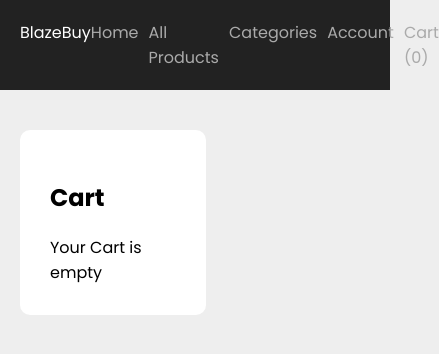
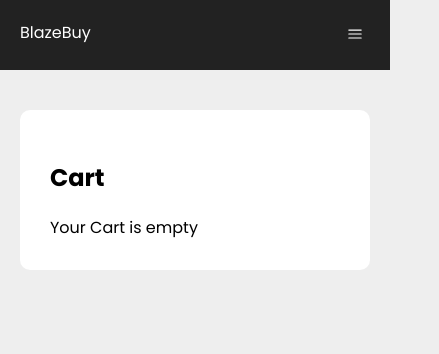
Before and after one commit to 0xPrakharG/blazebuy_front, a Next.js app: page /cart in a window 390 px wide. Shown: the top 354 px of the page, 439 px wide, since content can reach past the window. Built offline with nearby package versions, Linux system fonts and the light colour scheme.

Commit message:
styles: responsive

```diff
--- a/components/Button.js
+++ b/components/Button.js
@@ -4,7 +4,7 @@ import styled, { css } from "styled-components";
 export const ButtonStyle = css`
   border: 0;
   text-decoration: none;
-  padding: 5px 15px;
+  padding: 5px 10px;
   border-radius: 5px;
   cursor: pointer;
   display: inline-flex;
--- a/components/Header.js
+++ b/components/Header.js
@@ -1,8 +1,9 @@
 import Link from "next/link";
 import styled from "styled-components";
 import Center from "./Center";
-import { useContext } from "react";
+import { useContext, useState } from "react";
 import { CartContext } from "./CartContext";
+import BarsIcon from "./icons/BarsIcon";
 
 const StyledHeader = styled.header`
   background-color: #222;
@@ -10,6 +11,8 @@ const StyledHeader = styled.header`
 const Logo = styled(Link)`
   color: #fff;
   text-decoration: none;
+  position: relative;
+  z-index: 3;
 `;
 const Wrapper = styled.div`
   display: flex;
@@ -17,28 +20,69 @@ const Wrapper = styled.div`
   padding: 20px 0;
 `;
 const NavLink = styled(Link)`
+  display: block;
   color: #aaa;
   text-decoration: none;
+  padding: 10px 0;
+  @media screen and (min-width: 768px) {
+    padding: 0;
+  }
 `;
 const StyledNav = styled.nav`
-  display: flex;
-  gap: 10px;
+  ${(props) =>
+    props.mobileNavActive
+      ? `
+  display: block;
+  `
+      : `
+  display: none;
+  `}
+  gap: 15px;
+  position: fixed;
+  top: 0;
+  bottom: 0;
+  left: 0;
+  right: 0;
+  padding: 70px 20px 20px;
+  background-color: #222;
+  @media screen and (min-width: 768px) {
+    display: flex;
+    position: static;
+    padding: 0;
+  }
+`;
+const NavButton = styled.button`
+  background-color: transparent;
+  border: 0;
+  width: 30px;
+  height: 30px;
+  color: white;
+  cursor: pointer;
+  position: relative;
+  z-index: 3;
+  @media screen and (min-width: 768px) {
+    display: none;
+  }
 `;
 
 export default function Header() {
   const { cartProducts } = useContext(CartContext);
+  const [mobileNavActive, setMobileNavActive] = useState(false);
   return (
     <StyledHeader>
       <Center>
         <Wrapper>
           <Logo href={"/"}>BlazeBuy</Logo>
-          <StyledNav>
+          <StyledNav mobileNavActive={mobileNavActive}>
             <NavLink href={"/"}>Home</NavLink>
             <NavLink href={"/products"}>All Products</NavLink>
             <NavLink href={"/categories"}>Categories</NavLink>
             <NavLink href={"/account"}>Account</NavLink>
             <NavLink href={"/cart"}>Cart ({cartProducts.length})</NavLink>
           </StyledNav>
+          <NavButton onClick={() => setMobileNavActive((prev) => !prev)}>
+            <BarsIcon />
+          </NavButton>
         </Wrapper>
       </Center>
     </StyledHeader>
--- a/components/ProductImages.js
+++ b/components/ProductImages.js
@@ -25,7 +25,6 @@ const ImageButton = styled.div`
   `
       : `
     border-color: transparent;
-    opacity: 0.7;
   `}
   display: flex;
   align-items: center;
--- a/components/ProductsGrid.js
+++ b/components/ProductsGrid.js
@@ -3,8 +3,11 @@ import ProductBox from "./ProductBox";
 
 const StyledProductsGrid = styled.div`
   display: grid;
-  grid-template-columns: 1fr 1fr 1fr 1fr;
+  grid-template-columns: 1fr 1fr;
   gap: 20px;
+  @media screen and (min-width: 768px) {
+    grid-template-columns: 1fr 1fr 1fr 1fr;
+  }
 `;
 
 export default function ProductsGrid({ products }) {
--- /dev/null
+++ b/components/icons/BarsIcon.js
@@ -0,0 +1,16 @@
+export default function BarsIcon({ className = "w-6 h-6" }) {
+  return (
+    <svg
+      xmlns="http://www.w3.org/2000/svg"
+      viewBox="0 0 24 24"
+      fill="currentColor"
+      className={className}
+    >
+      <path
+        fillRule="evenodd"
+        d="M3 6.75A.75.75 0 0 1 3.75 6h16.5a.75.75 0 0 1 0 1.5H3.75A.75.75 0 0 1 3 6.75ZM3 12a.75.75 0 0 1 .75-.75h16.5a.75.75 0 0 1 0 1.5H3.75A.75.75 0 0 1 3 12Zm0 5.25a.75.75 0 0 1 .75-.75h16.5a.75.75 0 0 1 0 1.5H3.75a.75.75 0 0 1-.75-.75Z"
+        clipRule="evenodd"
+      />
+    </svg>
+  );
+}
--- a/pages/cart.js
+++ b/pages/cart.js
@@ -11,7 +11,10 @@ import styled from "styled-components";
 
 const ColumnsWrapper = styled.div`
   display: grid;
-  grid-template-columns: 1.2fr 0.8fr;
+  grid-template-columns: 1fr;
+  @media screen and (min-width: 768px) {
+    grid-template-columns: 1.2fr 0.8fr;
+  }
   gap: 40px;
   margin-top: 40px;
 `;
@@ -31,21 +34,36 @@ const ProductInfoCell = styled.td`
   padding: 10px 0;
 `;
 const ProductImageBox = styled.div`
-  width: 100px;
-  height: 100px;
-  padding: 10px;
+  width: 70px;
+  height: 70px;
+  padding: 2px;
   border: 1px solid rgba(0, 0, 0, 0.1);
   display: flex;
   align-items: center;
   justify-content: center;
   border-radius: 10px;
   img {
-    max-width: 90px;
-    max-height: 90px;
+    max-width: 60px;
+    max-height: 60px;
+  }
+  @media screen and (min-width: 768px) {
+    padding: 10px;
+    width: 100px;
+    height: 100px;
+    img {
+      max-width: 90px;
+      max-height: 90px;
+    }
   }
 `;
 const QuantityLabel = styled.span`
-  padding: 0 5px;
+  padding: 0 13px;
+  display: block;
+
+  @media screen and (min-width: 768px) {
+    display: inline-block;
+    padding: 0 10px;
+  }
 `;
 const CityHolder = styled.div`
   display: flex;
```
Also changed, not shown: components/Featured.js (+19 -6 lines), components/ProductBox.js (+13 -4 lines), pages/product/[id].js (+5 -2 lines).
